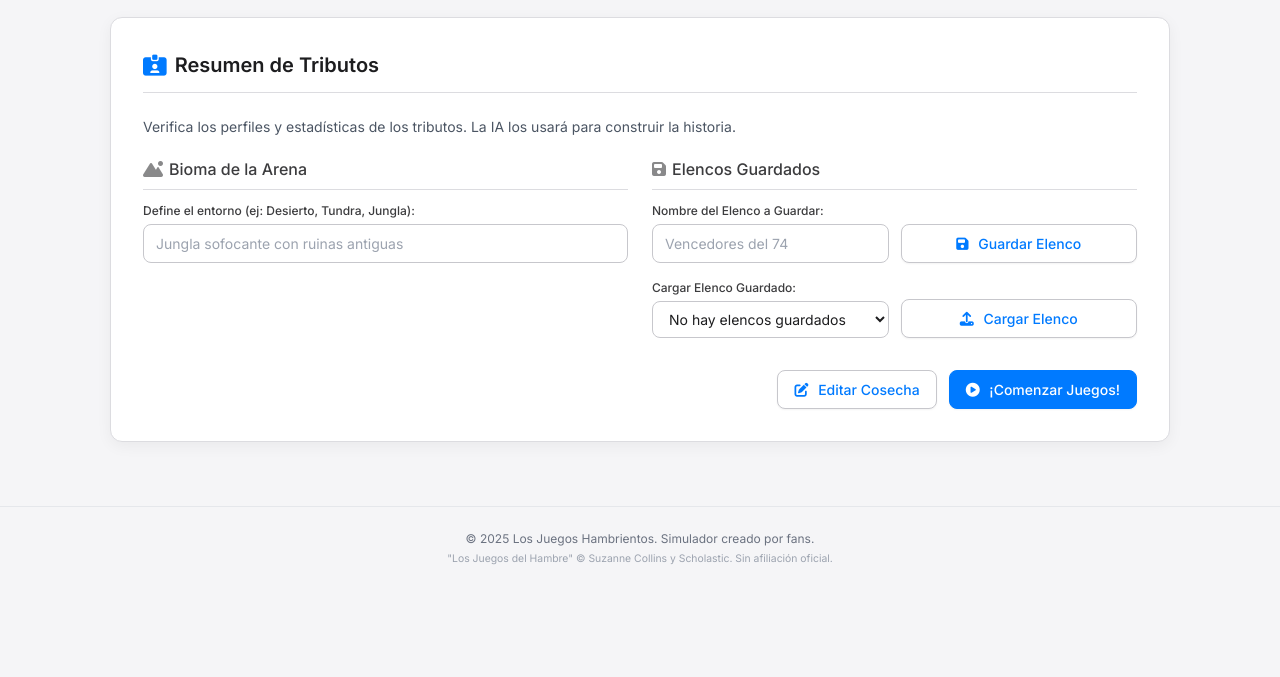
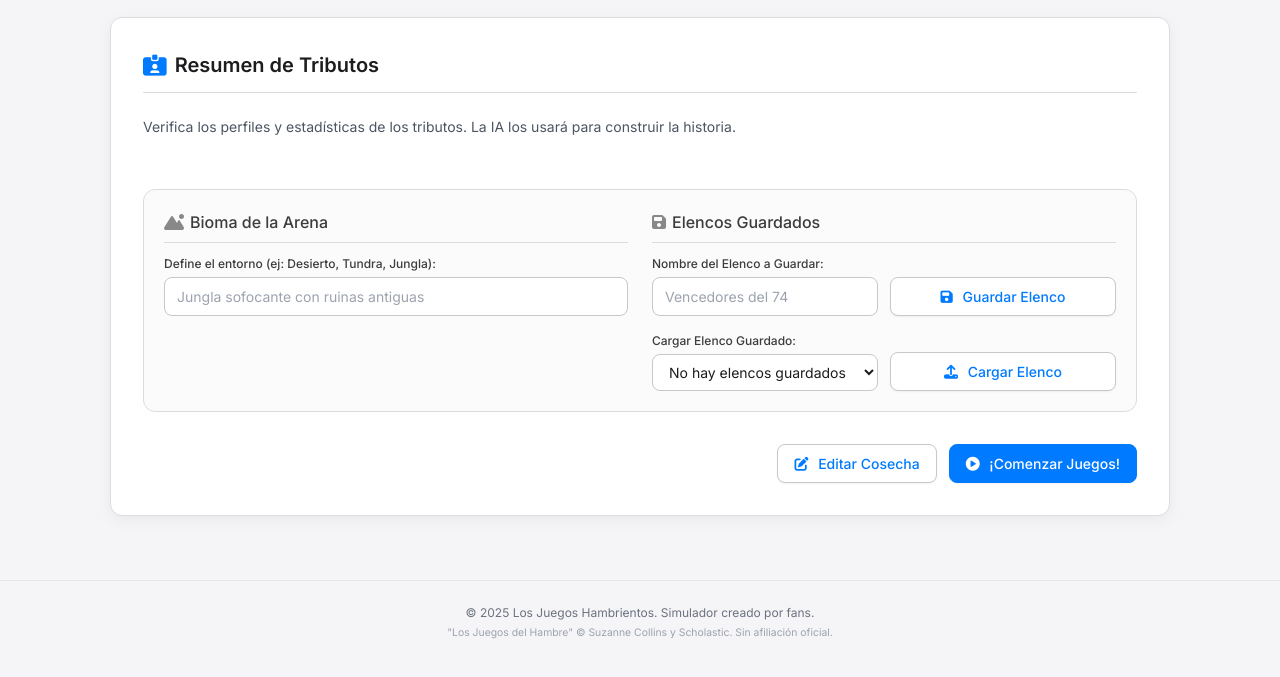
Before and after one commit to Mazamezo77/Los-Juegos-Hambrudos, a plain HTML site: page index.html in a window 1280 px wide. Both pictures are taken after a click on the link "Tributos". Shown: the part 61-738 px from the top of the page. Drawn offline with nearby package versions, Linux system fonts and the light colour scheme.

Commit message:
Update style.css

```diff
--- a/style.css
+++ b/style.css
@@ -1,46 +1,44 @@
-/* --- PALETA Y ESTILOS GLOBALES (Inspiración Google/Apple) --- */
 :root {
-    --primary-accent: #007AFF; /* Azul Apple/Google */
-    --primary-accent-dark: #0056C0; /* Un tono más oscuro para hover/active */
+    --primary-accent: #007AFF;
+    --primary-accent-dark: #0056C0;
 
-    --text-primary: #1D1D1F;    /* Casi negro (Apple) */
-    --text-secondary: #3C3C3E;  /* Gris oscuro (Ligeramente más claro que 6E6E73 para más contraste en algunos casos) */
-    --text-muted: #8A8A8E;     /* Gris medio (Apple 86868B ajustado) */
+    --text-primary: #1D1D1F;
+    --text-secondary: #3C3C3E;
+    --text-muted: #8A8A8E;
 
-    --bg-main: #F5F5F7;        /* Fondo principal muy claro (Apple) */
-    --bg-content: #FFFFFF;     /* Blanco para áreas de contenido */
-    --bg-hover-subtle: rgba(0, 0, 0, 0.03); /* Hover muy sutil */
+    --bg-main: #F5F5F7;
+    --bg-content: #FFFFFF;
+    --bg-hover-subtle: rgba(0, 0, 0, 0.03);
 
-    --border-color: #DCDCE0;   /* Borde sutil (Apple D2D2D7 ajustado) */
-    --border-interactive: #C7C7CC; /* Para inputs y elementos clickeables */
+    --border-color: #DCDCE0;
+    --border-interactive: #C7C7CC;
 
-    --interactive-highlight: rgba(0, 122, 255, 0.1); /* Sombra/resplandor para focus */
+    --interactive-highlight: rgba(0, 122, 255, 0.1);
 
-    --success: #34C759;        /* Verde Apple */
-    --danger: #FF3B30;         /* Rojo Apple */
-    --warning: #FF9500;       /* Naranja Apple */
-    --info: var(--primary-accent); /* Azul para información */
+    --success: #34C759;
+    --danger: #FF3B30;
+    --warning: #FF9500;
+    --info: var(--primary-accent);
 
-    --log-bg: #1C1C1E;         /* Fondo oscuro Apple para el log */
-    --log-text: #E5E5E7;       /* Texto claro Apple para el log */
-    --log-accent: var(--info); /* Acento para marcadores de día en el log */
+    --log-bg: #1C1C1E;
+    --log-text: #E5E5E7;
+    --log-accent: var(--info);
 
     --font-sans: 'Inter', system-ui, -apple-system, BlinkMacSystemFont, "Segoe UI", Roboto, "Helvetica Neue", Arial, sans-serif;
     --font-mono: ui-monospace, SFMono-Regular, Menlo, Monaco, Consolas, "Liberation Mono", "Courier New", monospace;
 
-    --spacing-1: 0.25rem; /* 4px */
-    --spacing-2: 0.5rem;  /* 8px */
-    --spacing-3: 0.75rem; /* 12px */
-    --spacing-4: 1rem;    /* 16px */
-    --spacing-5: 1.25rem; /* 20px */
-    --spacing-6: 1.5rem;  /* 24px */
+    --spacing-1: 0.25rem;
+    --spacing-2: 0.5rem;
+    --spacing-3: 0.75rem;
+    --spacing-4: 1rem;
+    --spacing-5: 1.25rem;
+    --spacing-6: 1.5rem;
 
-    --avatar-size-sm: 28px; /* Para el log */
-    --avatar-size-md: 40px; /* Para sidebar de simulación */
-    --avatar-size-lg: 64px; /* Para tarjetas de tributos */
+    --avatar-size-sm: 28px;
+    --avatar-size-md: 40px;
+    --avatar-size-lg: 64px;
 }
 
-/* Scrollbar global sutil */
 ::-webkit-scrollbar { width: 7px; height: 7px; }
 ::-webkit-scrollbar-track { background: var(--bg-main); }
 ::-webkit-scrollbar-thumb { background: var(--border-interactive); border-radius: 10px; }
@@ -59,7 +57,6 @@ body {
     max-width: 1100px;
 }
 
-/* --- Header & Navigation --- */
 .app-header {
     background-color: rgba(255, 255, 255, 0.85);
     backdrop-filter: blur(10px);
@@ -91,7 +88,6 @@ body {
 }
 .nav-link i { margin-right: var(--spacing-1); opacity: 0.9; font-size: 0.9em; }
 
-/* --- Sections & Content Areas --- */
 .content-section {
     display: none;
     padding: 1.5rem;
@@ -118,7 +114,6 @@ body {
 }
 .section-header i { color: var(--primary-accent); margin-right: var(--spacing-2); font-size: 1.05em; }
 
-/* --- Buttons --- */
 .btn {
     padding: 0.5rem 1rem;
     border-radius: 0.5rem;
@@ -147,7 +142,6 @@ body {
 .btn-danger:hover { background-color: #E03024; border-color: #E03024; }
 .btn-danger:active { background-color: #C72A1F; }
 
-/* --- Cards --- */
 .data-card {
     background-color: var(--bg-content);
     padding: 1rem;
@@ -174,7 +168,6 @@ body {
 .tribute-card .text-xs { color: var(--text-muted); }
 .tribute-card .stat-icon { opacity: 0.6; font-size: 0.9em; }
 
-/* --- Form Elements --- */
 .form-input, .form-select {
     display: block;
     width: 100%;
@@ -201,13 +194,11 @@ body {
 input[readonly].form-input {
     background-color: var(--bg-main); color: var(--text-muted); cursor: not-allowed; border-color: var(--border-color);
 }
-/* Estilo específico para el campo de la API key */
 .api-key-input {
     font-family: var(--font-mono);
     color: var(--primary-accent);
 }
 
-/* --- Simulation Log --- */
 #simulationLogOutput {
     height: 480px;
     background-color: var(--log-bg);
@@ -215,8 +206,8 @@ input[readonly].form-input {
     padding: var(--spacing-4);
     border-radius: 0.5rem;
     overflow-y: auto;
-    font-family: var(--font-sans); /* Cambiado a Sans para mejor legibilidad de párrafos */
-    font-size: 0.9rem; /* Ligeramente más grande para párrafos */
+    font-family: var(--font-sans);
+    font-size: 0.9rem;
     line-height: 1.65;
 }
 .log-entry { margin-bottom: var(--spacing-3); }
@@ -228,7 +219,7 @@ input[readonly].form-input {
 }
 .log-entry.day-marker i { margin-right: var(--spacing-2); }
 .log-entry.narrative-block {
-    white-space: pre-wrap; /* Respeta los saltos de línea de la IA */
+    white-space: pre-wrap;
     line-height: 1.7;
 }
 .log-entry.system-info, .log-entry.system-danger {
@@ -242,7 +233,6 @@ input[readonly].form-input {
 .log-entry.system-danger { color: var(--danger); background-color: rgba(255, 59, 48, 0.05);}
 
 
-/* --- District Grouping --- */
 .district-group {
     margin-bottom: 1.25rem;
     padding: 1rem;
@@ -271,7 +261,6 @@ input[readonly].form-input {
     color: var(--text-muted);
 }
 
-/* --- Simulation Specific --- */
 .winner-display {
     color: var(--success);
     text-shadow: 0 0 8px rgba(52, 199, 89, 0.4);
@@ -323,27 +312,33 @@ input[readonly].form-input {
 .simulation-status-item.status-injured-mild .simulation-status-item-img { border-color: var(--warning); }
 .simulation-status-item.status-injured-severe .simulation-status-item-img { border-color: var(--primary-accent); }
 
-/* Utility */
 .stat-icon {
-    width: 1.25em; /* fa-fw */
-    text-align: center; /* fa-fw */
-    margin-right: 0.125rem; /* mr-0.5 */
+    width: 1.25em;
+    text-align: center;
+    margin-right: 0.125rem;
     opacity: 0.5;
     font-size: 0.9em;
 }
 .text-xxs { font-size: 0.65rem; }
 
-/* NUEVO: Estilo para el feedback de los comandos en el log */
 .log-entry.command-feedback {
     font-style: italic;
     font-size: 0.8rem;
     color: var(--text-muted);
     text-align: left;
     padding-left: var(--spacing-4);
-    margin-top: calc(-1 * var(--spacing-2)); /* Acercarlo a la narrativa */
+    margin-top: calc(-1 * var(--spacing-2));
     margin-bottom: var(--spacing-4);
     opacity: 0.8;
 }
 .log-entry.command-feedback i {
     color: var(--warning);
 }
+
+.settings-extra-group {
+    margin-top: 2rem;
+    padding: 1.25rem;
+    border: 1px solid var(--border-color);
+    border-radius: 0.75rem;
+    background-color: rgba(0,0,0,0.015);
+}
```
